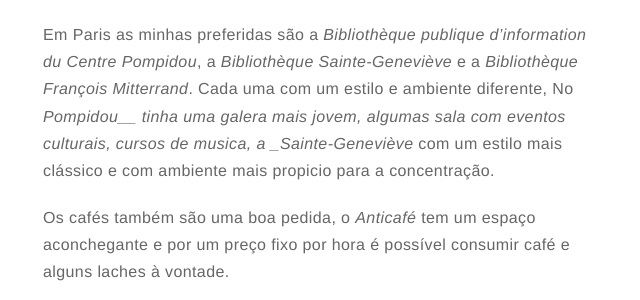
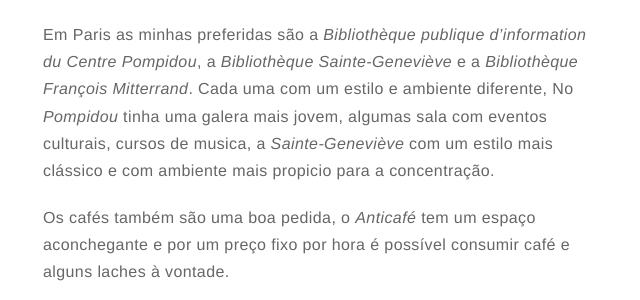
Before and after one commit to felipebastosb/felipebastosb.github.io, a Jekyll site: the page built from _posts/2022-08-01-dicas-para-os-nouveaux-partants.markdown, in a window 1280 px wide and 900 px high, scrolled down 14346 px. Shown: the part 152-452 px from the top of the window, without its empty margins (317-957 px from the left). Built offline with Jekyll 4.4.1, drawn with Linux system fonts in a browser that asks for light colours; emoji names are drawn with the system emoji font; comment, search, counter and statistics services are not loaded.

```diff
--- a/_posts/2022-08-01-dicas-para-os-nouveaux-partants.markdown
+++ b/_posts/2022-08-01-dicas-para-os-nouveaux-partants.markdown
@@ -216,7 +216,7 @@ Sei que em outras cidades tem programs parecidos, então vale a pena se informar
 
 As bibliotecas e cafés são boas opções para quando se precisa estudar durante os finais de semana. É uma forma de sair de casa, conhecer mais a arquitetura e historia de onde se está e ainda assim cumprir as obrigações do semestre. As bibliotecas com ar-condicionado também são bons refúgios para os dias de _canicule_
 
-Em Paris as minhas preferidas são a _Bibliothèque publique d'information du Centre Pompidou_, a _Bibliothèque Sainte-Geneviève_ e a _Bibliothèque François Mitterrand_. Cada uma com um estilo e ambiente diferente, No _Pompidou__ tinha uma galera mais jovem, algumas sala com eventos culturais, cursos de musica, a _Sainte-Geneviève_ com um estilo mais clássico e com ambiente mais propicio para a concentração.
+Em Paris as minhas preferidas são a _Bibliothèque publique d'information du Centre Pompidou_, a _Bibliothèque Sainte-Geneviève_ e a _Bibliothèque François Mitterrand_. Cada uma com um estilo e ambiente diferente, No _Pompidou_ tinha uma galera mais jovem, algumas sala com eventos culturais, cursos de musica, a _Sainte-Geneviève_ com um estilo mais clássico e com ambiente mais propicio para a concentração.
 
 Os cafés também são uma boa pedida, o _Anticafé_ tem um espaço aconchegante e por um preço fixo por hora é possível consumir café e alguns laches à vontade.
 
```
